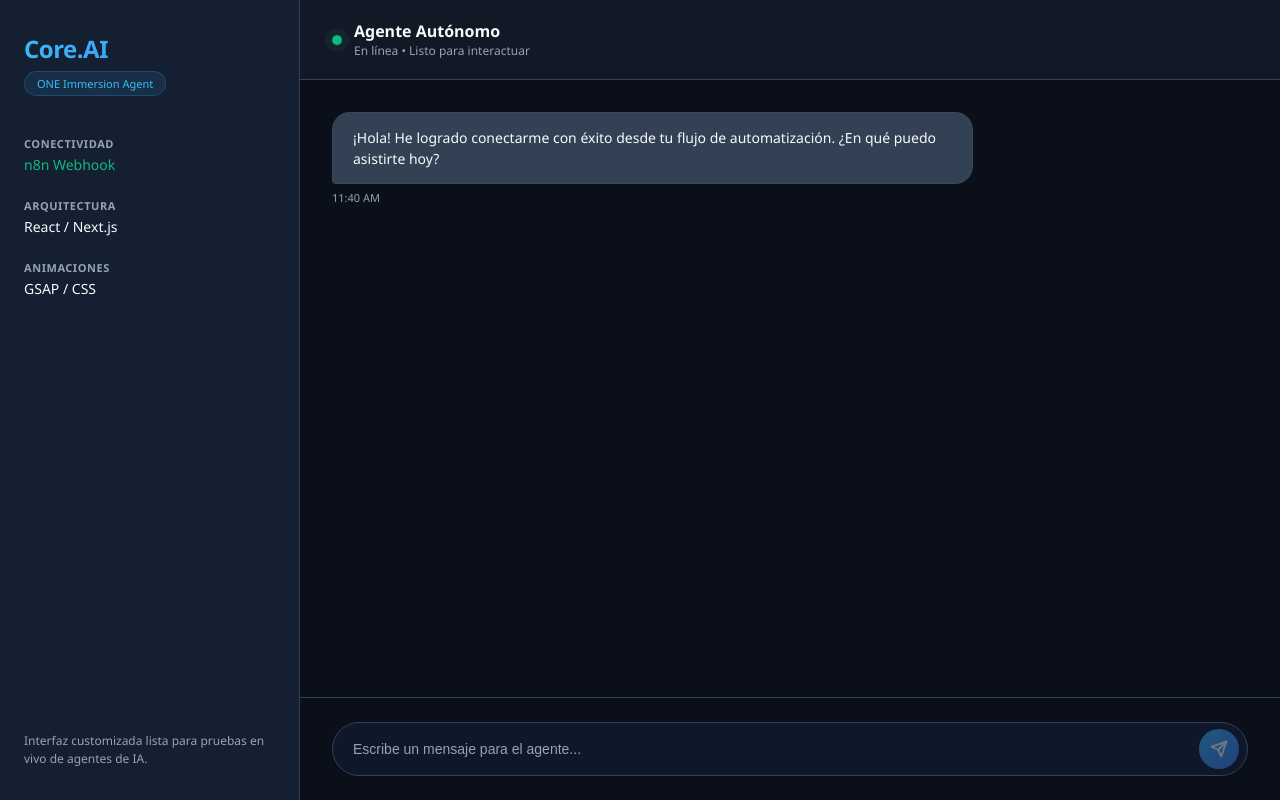
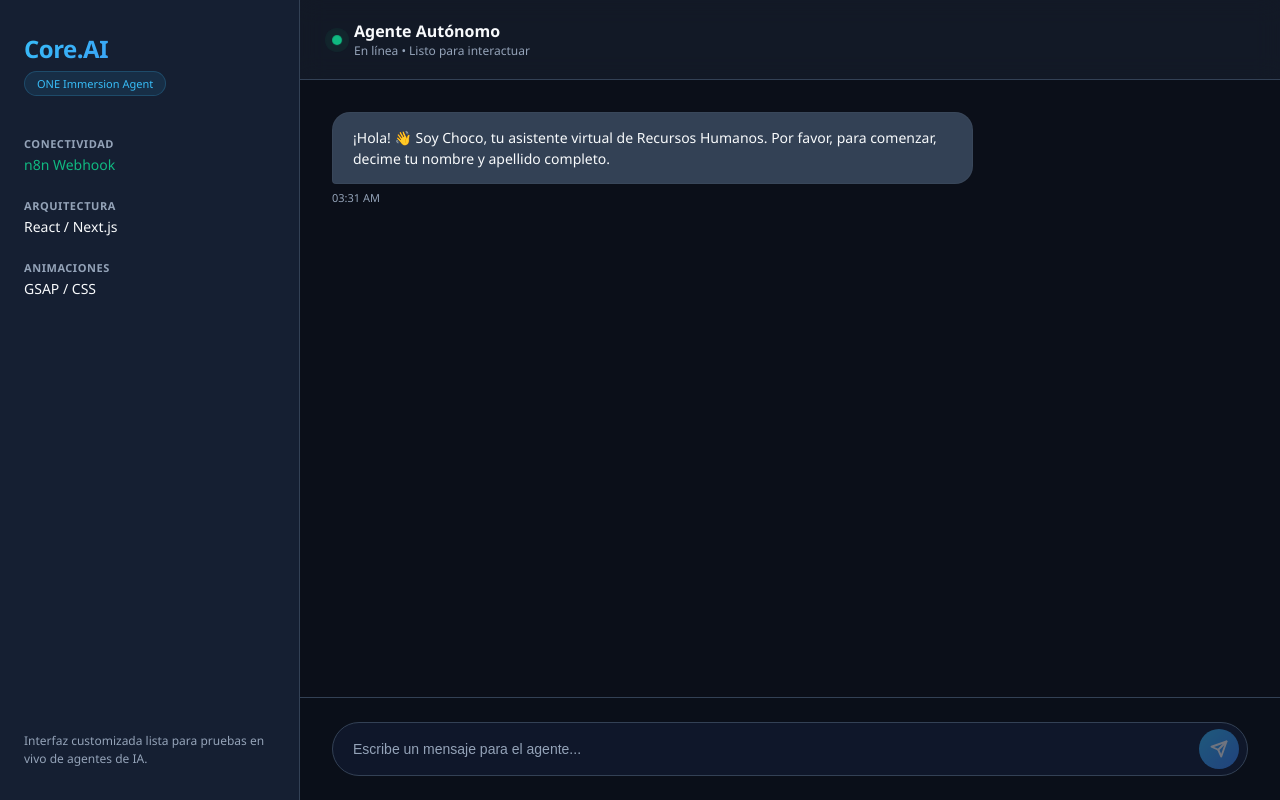
Before and after one commit to CariBosio/core-ai-chat, a React (Vite) app: page / in a window 1280 px wide. Built offline with nearby package versions, Linux system fonts and the light colour scheme.

Commit message:
Change first menssage

```diff
--- a/src/components/ChatContainer.jsx
+++ b/src/components/ChatContainer.jsx
@@ -11,8 +11,8 @@ export default function ChatContainer() {
     {
       id: 1,
       sender: "agent",
-      text: "¡Hola! He logrado conectarme con éxito desde tu flujo de automatización. ¿En qué puedo asistirte hoy?",
-      time: "11:40 AM",
+      text: "¡Hola! 👋 Soy Choco, tu asistente virtual de Recursos Humanos. Por favor, para comenzar, decime tu nombre y apellido completo.",
+      time: new Date().toLocaleTimeString([], { hour: '2-digit', minute: '2-digit' }),
     },
   ]);
 
```
